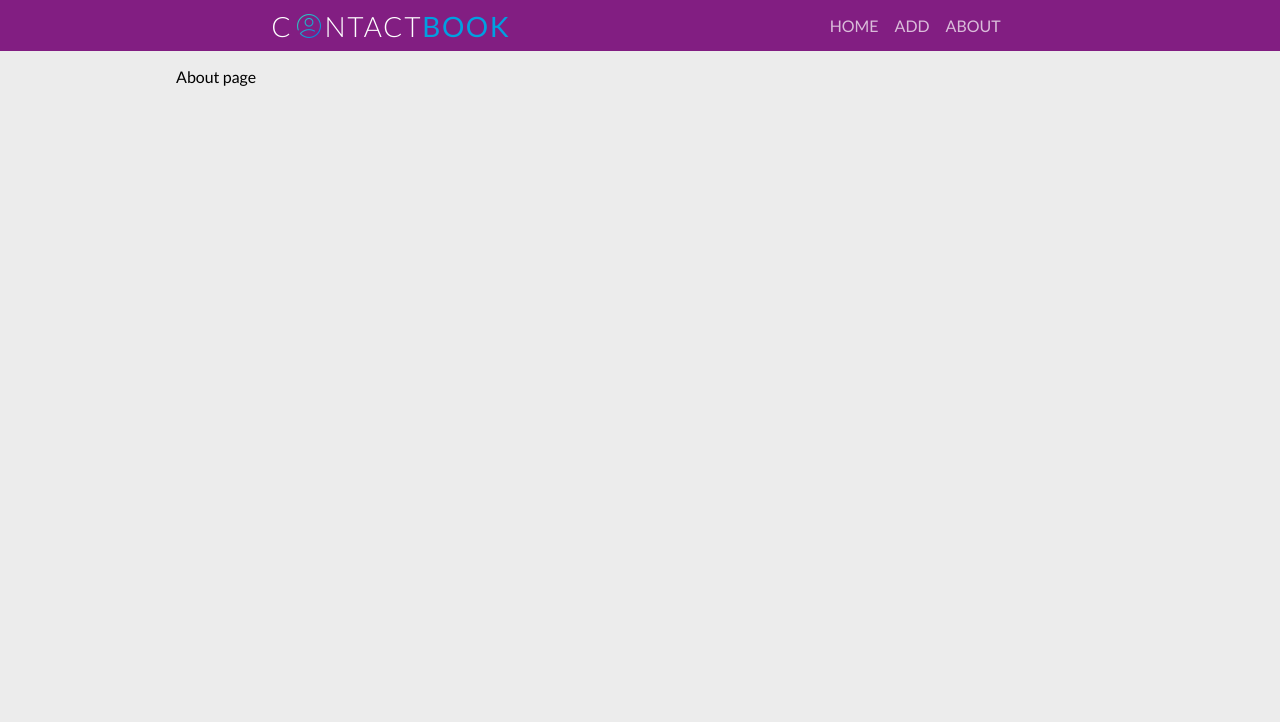
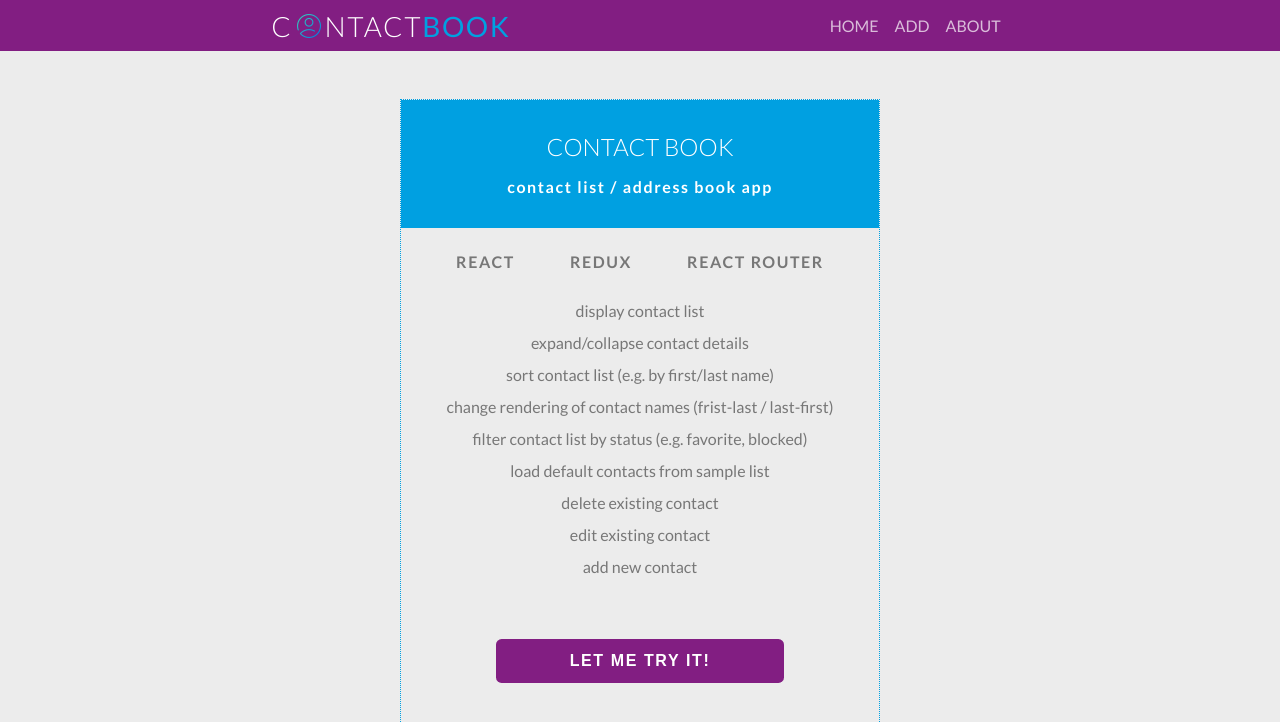
Before and after one commit to dandybytes/contact-book, a React (Create React App) app: page /about in a window 1280 px wide. Shown: the top 722 px of the page. Built offline with nearby package versions, Linux system fonts and the light colour scheme.

Commit message:
created About page

```diff
--- a/src/App.css
+++ b/src/App.css
@@ -1,7 +1,6 @@
 main {
   width: 100%;
-  max-width: 60rem;
+  max-width: 55rem;
   margin: 0 auto;
   padding: 0 1rem;
-  /* background-color: #ececec; */
 }
--- /dev/null
+++ b/src/components/About.css
@@ -0,0 +1,88 @@
+.about-container {
+  display: flex;
+  flex-direction: column;
+  width: 30rem;
+  margin: 3rem auto;
+  border: 1px dotted var(--color-2);
+  /* border-radius: 1rem; */
+  /* padding: 1rem; */
+  /* background-color: var(--color-2b); */
+  /* background-color: var(--color-2); */
+  /* background-color: white; */
+  color: #777;
+  /* color: white; */
+  /* line-heigth: 1.5; */
+  /* overflow: hidden; */
+}
+
+.about-header {
+  padding: 1rem;
+  background-color: var(--color-2);
+  /* background-color: var(--color-2b); */
+  /* background-color: white; */
+  color: white;
+  /* color: black; */
+  /* color: var(--color-2); */
+  text-align: center;
+}
+
+.about-title {
+  margin: 1rem;
+  text-transform: uppercase;
+  font-weight: 300;
+}
+
+.about-subtitle {
+  margin: 0 0 1rem 0;
+  letter-spacing: 0.1rem;
+  /* font-weight: 300; */
+}
+
+.about-tech-stack {
+  margin: 1rem 0 0 0;
+}
+/*
+.about-tech-stack-headline {
+  text-align: center;
+} */
+
+.about-tech-stack-list {
+  list-style: none;
+  display: flex;
+  justify-content: space-evenly;
+  margin: 0.5rem 0;
+  padding: 0;
+  text-transform: uppercase;
+  font-weight: bold;
+  letter-spacing: 0.1rem;
+}
+
+.about-tech-stack-list-item {
+  /* margin: 0.5rem 1rem; */
+}
+
+.about-features {
+  /* padding: 0; */
+}
+
+.about-features-headline {
+  text-align: center;
+}
+
+.about-features-list {
+  padding: 0;
+  text-align: center;
+  list-style: none;
+  line-height: 2;
+}
+
+.about-button-link {
+  margin: 2rem auto;
+}
+
+.about-button {
+  width: 18rem;
+  border: 1px solid transparent;
+  border-radius: 0.35rem;
+  background-color: var(--color-1);
+}
--- a/src/components/About.js
+++ b/src/components/About.js
@@ -1,9 +1,39 @@
 import React from "react";
+import { Link } from "react-router-dom";
+import "./About.css";
 
 const About = () => {
   return (
-    <div>
-      <p>About page</p>
+    <div className="about-container">
+      <div className="about-header">
+        <h2 className="about-title">Contact Book</h2>
+        <h4 className="about-subtitle">contact list / address book app</h4>
+      </div>
+      <div className="about-tech-stack">
+        {/* <p className="about-tech-stack-headline">built with:</p> */}
+        <ul className="about-tech-stack-list">
+          <li className="about-tech-stack-list-item">React</li>
+          <li className="about-tech-stack-list-item">Redux</li>
+          <li className="about-tech-stack-list-item">React Router</li>
+        </ul>
+      </div>
+      <div className="about-features">
+        {/* <p className="about-features-headline">features / functionality:</p> */}
+        <ul className="about-features-list">
+          <li>display contact list</li>
+          <li>expand/collapse contact details</li>
+          <li>sort contact list (e.g. by first/last name)</li>
+          <li>change rendering of contact names (frist-last / last-first)</li>
+          <li>filter contact list by status (e.g. favorite, blocked)</li>
+          <li>load default contacts from sample list</li>
+          <li>delete existing contact</li>
+          <li>edit existing contact</li>
+          <li>add new contact</li>
+        </ul>
+      </div>
+      <Link to="/contacts" className="about-button-link">
+        <button className="about-button">Let me try it!</button>
+      </Link>
     </div>
   );
 };
```
Also changed, not shown: 1 other file (tests, documents, lock files or other folders).
